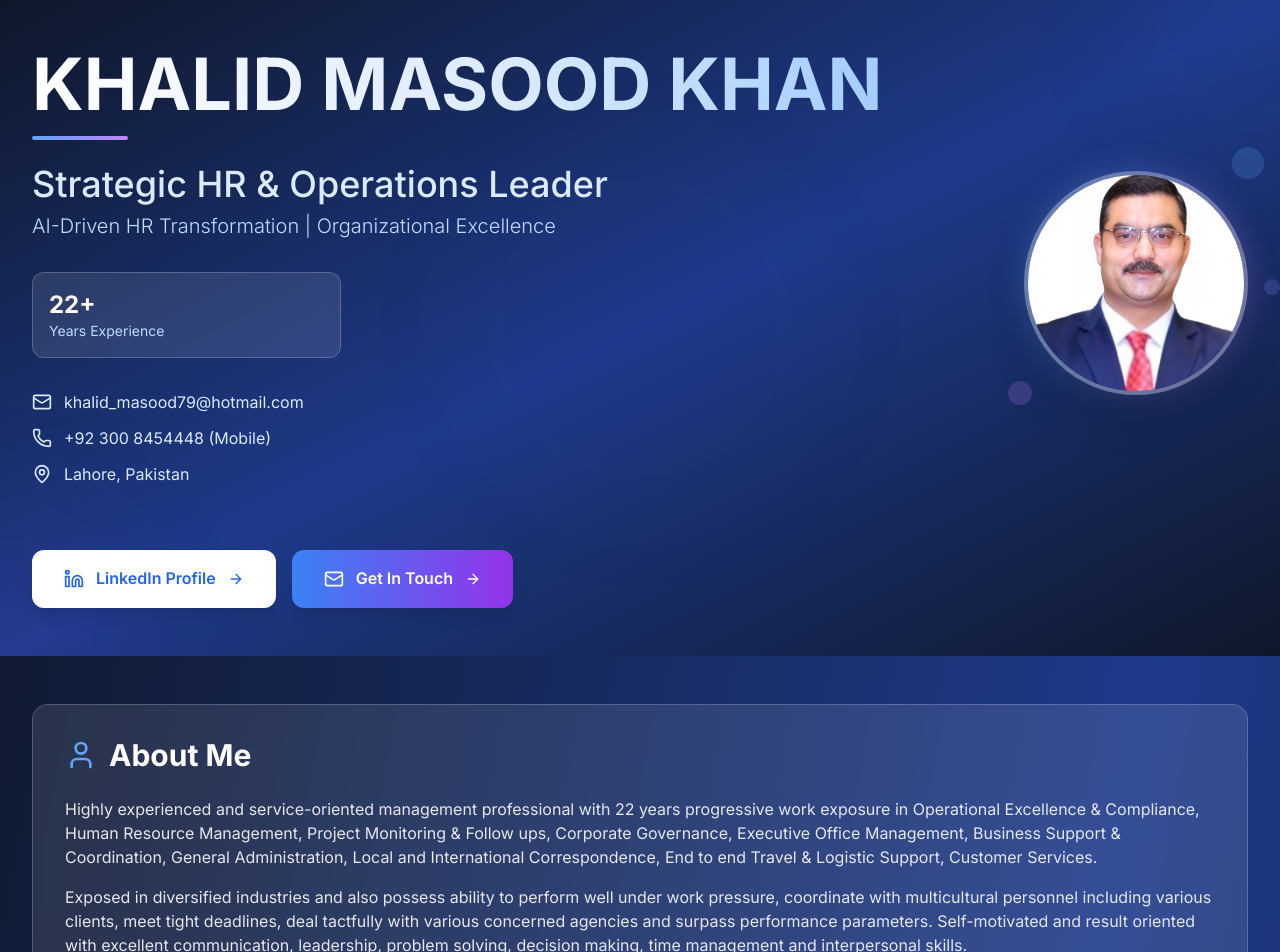
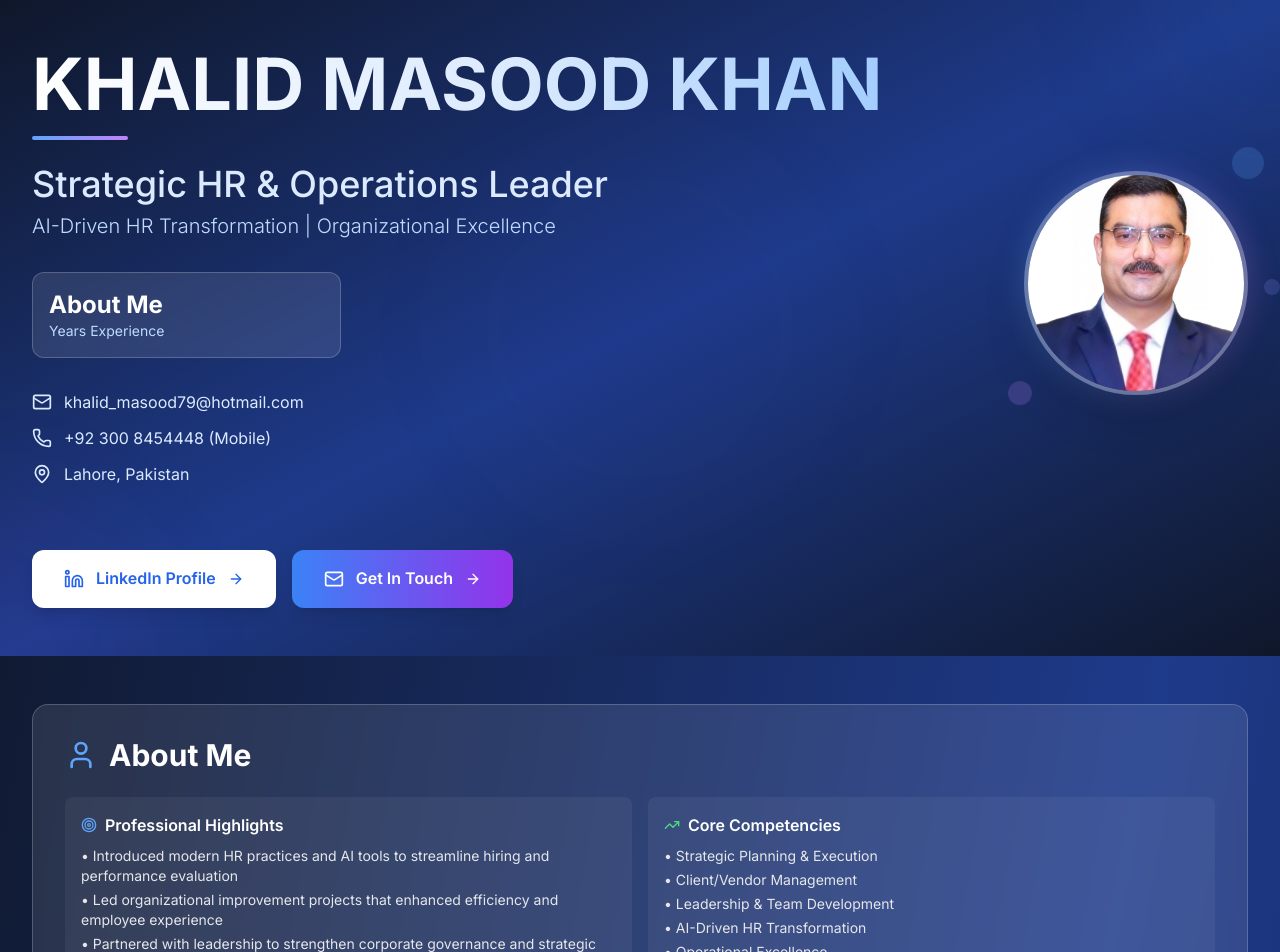
Before and after one commit to shaniparacha2021/Khalid.khan, a Next.js app: page / in a window 1280 px wide. Shown: the top 952 px of the page. Built offline with nearby package versions, Linux system fonts and the light colour scheme.

Commit message:
Update page.tsx

```diff
--- a/src/app/page.tsx
+++ b/src/app/page.tsx
@@ -175,7 +175,7 @@
               {/* Professional Stats */}
               <div className="grid grid-cols-1 sm:grid-cols-3 gap-4 mb-8">
                 <div className="bg-white/10 backdrop-blur-sm rounded-xl p-4 border border-white/20 hover:bg-white/20 transition-all duration-300">
-                  <div className="text-2xl font-bold text-white">22+</div>
+                  <div className="text-2xl font-bold text-white">About Me</div>
                   <div className="text-blue-200 text-sm">Years Experience</div>
                 </div>
 
@@ -253,12 +253,7 @@
               <User className="w-6 h-6 sm:w-8 sm:h-8 text-blue-400" />
               About Me
             </h2>
-            <p className="text-gray-200 text-sm sm:text-base leading-relaxed">
-              Highly experienced and service-oriented management professional with 22 years progressive work exposure in Operational Excellence & Compliance, Human Resource Management, Project Monitoring & Follow ups, Corporate Governance, Executive Office Management, Business Support & Coordination, General Administration, Local and International Correspondence, End to end Travel & Logistic Support, Customer Services.
-            </p>
-            <p className="text-gray-200 text-sm sm:text-base leading-relaxed mt-4">
-              Exposed in diversified industries and also possess ability to perform well under work pressure, coordinate with multicultural personnel including various clients, meet tight deadlines, deal tactfully with various concerned agencies and surpass performance parameters. Self-motivated and result oriented with excellent communication, leadership, problem solving, decision making, time management and interpersonal skills.
-            </p>
+
             <div className="mt-6 grid grid-cols-1 md:grid-cols-2 gap-4">
               <div className="bg-white/5 rounded-lg p-4">
                 <h4 className="text-white font-semibold mb-2 flex items-center gap-2">
@@ -710,8 +705,12 @@
             </div>
             <div className="grid grid-cols-1 sm:grid-cols-3 gap-6 text-center">
               <div className="bg-white/10 rounded-lg p-4">
-                <div className="text-2xl font-bold text-white mb-1">22+</div>
-                <div className="text-indigo-200 text-sm">Years Experience</div>
+                <p className="text-gray-200 text-sm sm:text-base leading-relaxed">
+              Highly experienced and service-oriented management professional with 22 years progressive work exposure in Operational Excellence & Compliance, Human Resource Management, Project Monitoring & Follow ups, Corporate Governance, Executive Office Management, Business Support & Coordination, General Administration, Local and International Correspondence, End to end Travel & Logistic Support, Customer Services.
+            </p>
+            <p className="text-gray-200 text-sm sm:text-base leading-relaxed mt-4">
+              Exposed in diversified industries and also possess ability to perform well under work pressure, coordinate with multicultural personnel including various clients, meet tight deadlines, deal tactfully with various concerned agencies and surpass performance parameters. Self-motivated and result oriented with excellent communication, leadership, problem solving, decision making, time management and interpersonal skills.
+            </p>
               </div>
               <div className="bg-white/10 rounded-lg p-4">
                 <div className="text-2xl font-bold text-white mb-1">100+</div>
```
